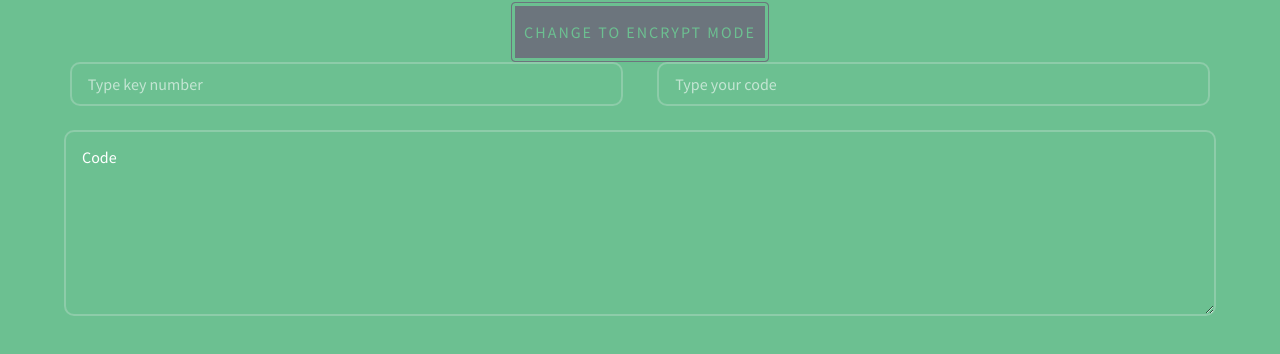
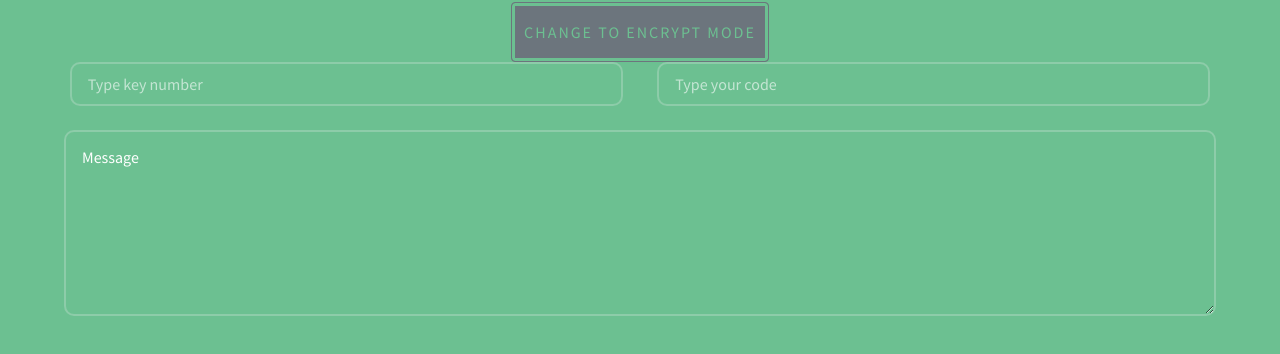
Before and after one commit to allwinandrews/Encrypt, a React (Create React App) app: page / in a window 1280 px wide. Both pictures are taken after a click on the button "CHANGE TO DECRYPT MODE". Shown: the part 276-630 px from the top of the page. Built offline with nearby package versions, Linux system fonts and the light colour scheme.

Commit message:
Adds PWA features

```diff
--- a/src/components/Decrypt/Decrypt.js
+++ b/src/components/Decrypt/Decrypt.js
@@ -53,7 +53,11 @@ export default function Decrypt(props) {
               />
             </div>
             <div className="field">
-              <textarea value={final ? final : "Code"} rows="6"></textarea>
+              <textarea
+                value={final ? final : "Message"}
+                onChange={() => setFinal(final)}
+                rows="6"
+              ></textarea>
             </div>
             <ul className="actions">
               <li>
--- a/src/components/Encrypt/Encrypt.js
+++ b/src/components/Encrypt/Encrypt.js
@@ -54,7 +54,11 @@ export default function Encrypt(props) {
             />
           </div>
           <div className="field">
-            <textarea value={final ? final : "Code"} rows="6"></textarea>
+            <textarea
+              value={final ? final : "Code"}
+              onChange={() => setFinal(final)}
+              rows="6"
+            ></textarea>
           </div>
           <ul className="actions">
             <li>
```
Also changed, not shown: 1 other file (tests, documents, lock files or other folders).
